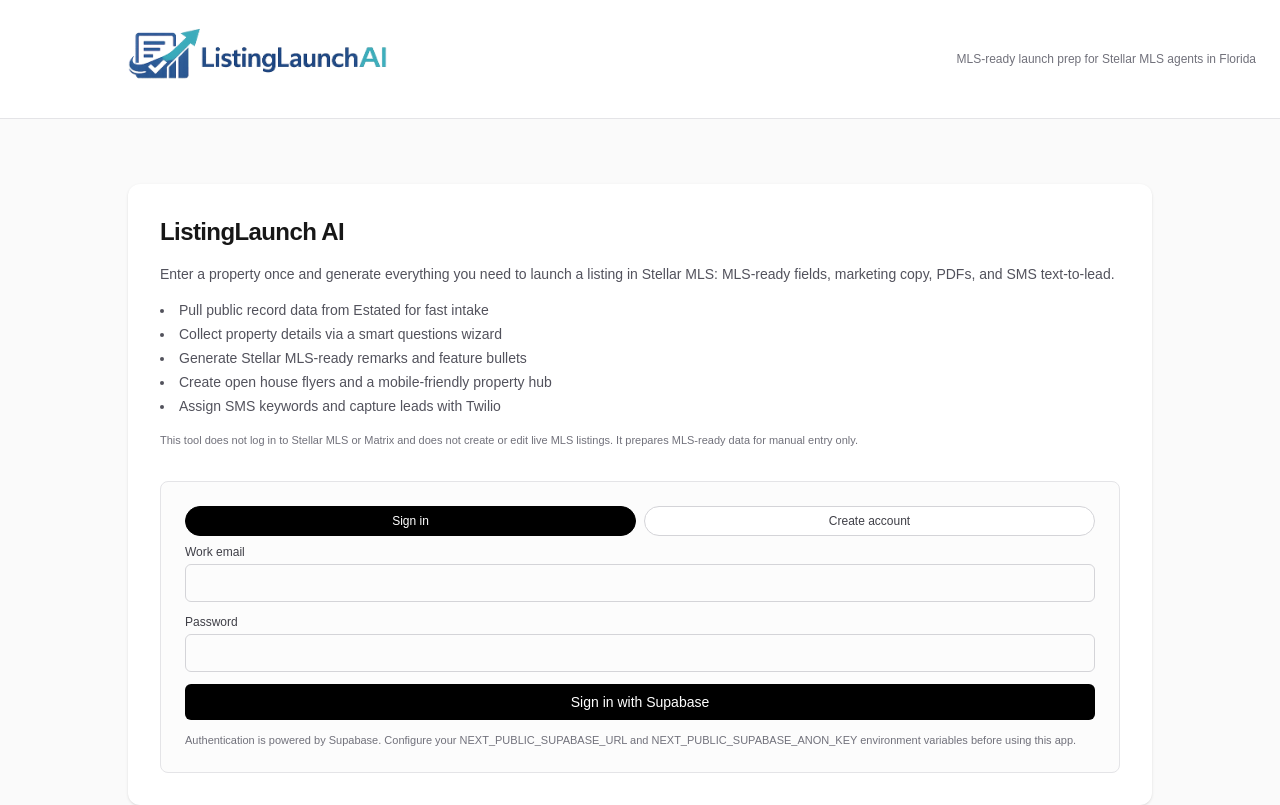
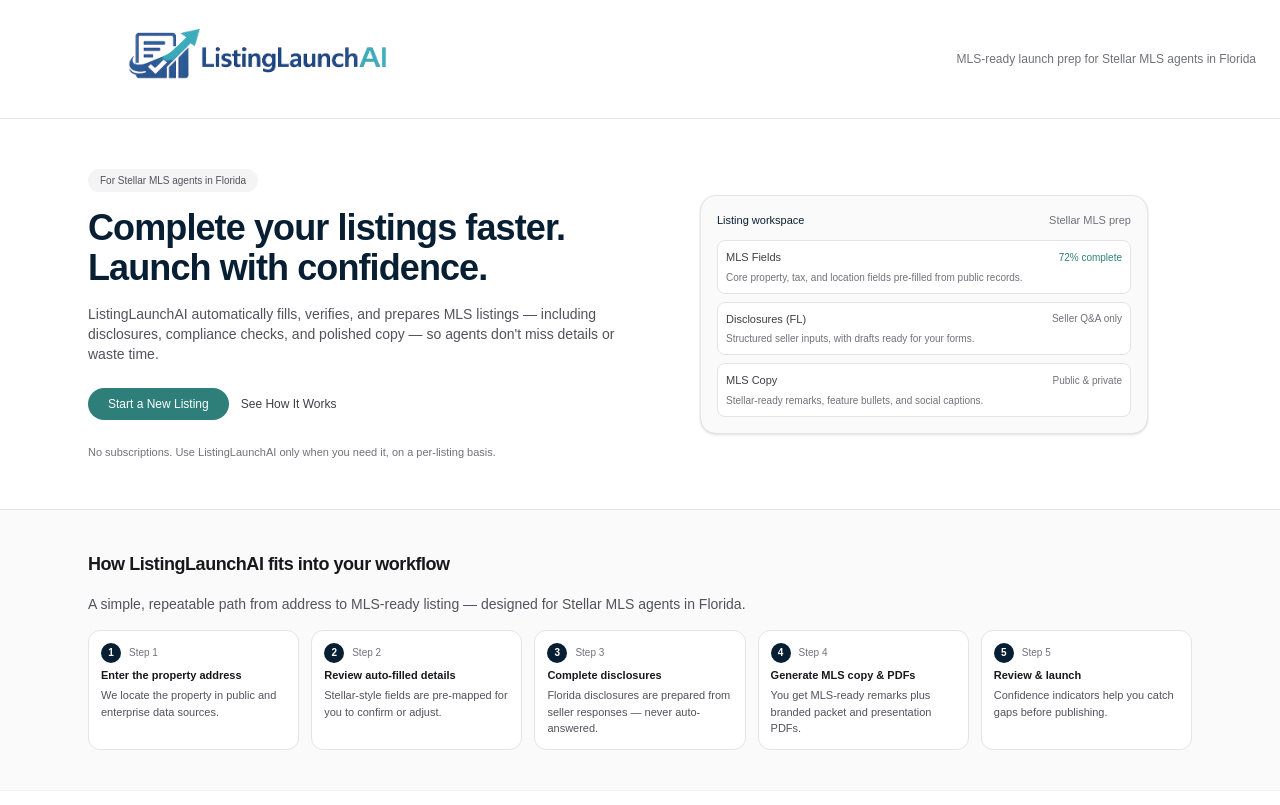
Before and after one commit to stroka22/listinglaunch-ai, a Next.js app: page / in a window 1280 px wide. Shown: the top 805 px of the page. Built offline with nearby package versions, Linux system fonts and the light colour scheme; no server answers.

Commit message:
Route marketing page to / and tweak auth copy

```diff
--- /dev/null
+++ b/app/app/page.tsx
@@ -0,0 +1,36 @@
+"use client";
+
+import { useEffect, useState } from "react";
+import type { Session } from "@supabase/supabase-js";
+import { getSupabaseBrowserClient } from "@/lib/supabase/client";
+import { AuthScreen } from "@/components/auth/AuthScreen";
+import { Dashboard } from "@/components/dashboard/Dashboard";
+
+export default function AppHome() {
+  const [session, setSession] = useState<Session | null>(null);
+  const [loading, setLoading] = useState(true);
+
+  useEffect(() => {
+    const supabase = getSupabaseBrowserClient();
+    supabase.auth.getSession().then(({ data, error }) => {
+      if (!error) {
+        setSession(data.session ?? null);
+      }
+      setLoading(false);
+    });
+  }, []);
+
+  if (loading) {
+    return (
+      <div className="flex min-h-[calc(100vh-49px)] items-center justify-center text-sm text-zinc-500">
+        Checking your session...
+      </div>
+    );
+  }
+
+  if (!session) {
+    return <AuthScreen />;
+  }
+
+  return <Dashboard session={session} />;
+}
--- a/app/layout.tsx
+++ b/app/layout.tsx
@@ -39,7 +39,7 @@
       >
         <div className="min-h-screen flex flex-col">
           <header className="border-b border-zinc-200 bg-white px-6 py-2 flex items-center justify-between">
-            <Link href="/marketing" className="flex items-center gap-2">
+            <Link href="/" className="flex items-center gap-2">
               <span className="sr-only">ListingLaunchAI marketing site</span>
               <Image
                 src="/listinglaunchai-logo-nav.svg"
--- a/app/marketing/page.tsx
+++ b/app/marketing/page.tsx
@@ -21,7 +21,7 @@
 
             <div className="flex flex-wrap items-center gap-3 pt-2">
               <Link
-                href="/"
+                href="/app"
                 className="rounded-full bg-[#2E7F7A] px-5 py-2 text-xs font-medium text-white hover:bg-[#256963]"
               >
                 Start a New Listing
--- a/app/page.tsx
+++ b/app/page.tsx
@@ -1,36 +1 @@
-"use client";
-
-import { useEffect, useState } from "react";
-import type { Session } from "@supabase/supabase-js";
-import { getSupabaseBrowserClient } from "@/lib/supabase/client";
-import { AuthScreen } from "@/components/auth/AuthScreen";
-import { Dashboard } from "@/components/dashboard/Dashboard";
-
-export default function Home() {
-  const [session, setSession] = useState<Session | null>(null);
-  const [loading, setLoading] = useState(true);
-
-  useEffect(() => {
-    const supabase = getSupabaseBrowserClient();
-    supabase.auth.getSession().then(({ data, error }) => {
-      if (!error) {
-        setSession(data.session ?? null);
-      }
-      setLoading(false);
-    });
-  }, []);
-
-  if (loading) {
-    return (
-      <div className="flex min-h-[calc(100vh-49px)] items-center justify-center text-sm text-zinc-500">
-        Checking your session...
-      </div>
-    );
-  }
-
-  if (!session) {
-    return <AuthScreen />;
-  }
-
-  return <Dashboard session={session} />;
-}
+export { default } from "./marketing/page";
--- a/components/auth/AuthScreen.tsx
+++ b/components/auth/AuthScreen.tsx
@@ -127,8 +127,8 @@
                   ? "Signing in..."
                   : "Creating account..."
                 : mode === "sign_in"
-                  ? "Sign in with Supabase"
-                  : "Create Supabase user"}
+                  ? "Sign in to ListingLaunchAI"
+                  : "Create ListingLaunchAI account"}
             </button>
 
             <p className="text-[11px] text-zinc-500">
```
